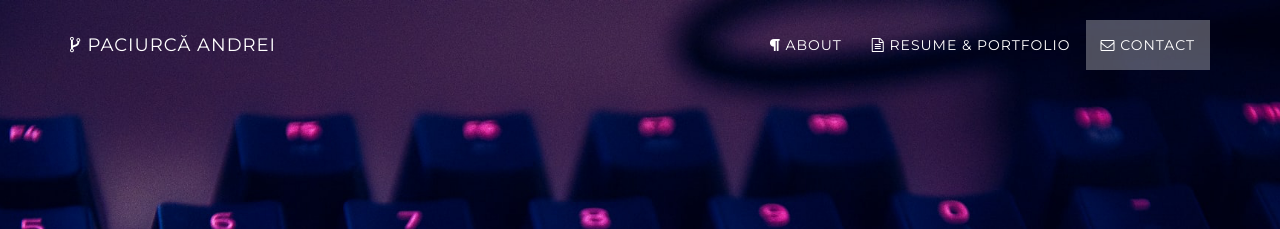
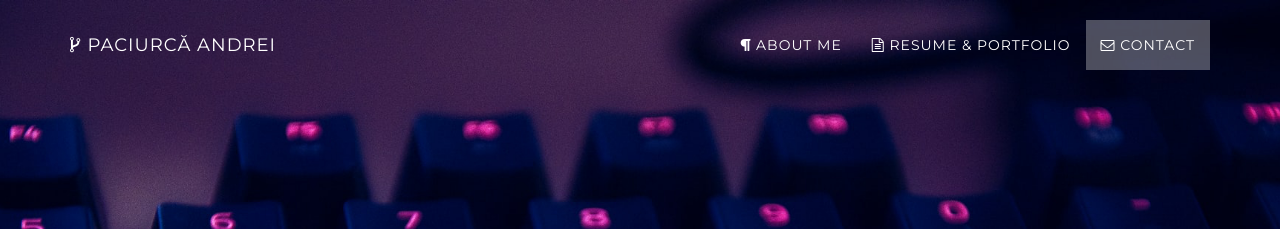
Before and after one commit to andreipaciurca/andreipaciurca.github.io, a Jekyll site: the page built from index.html, in a window 1280 px wide. Shown: the top 229 px of the page. Built offline with Jekyll 4.4.1, drawn with Linux system fonts in a browser that asks for light colours.

Commit message:
modified:   _includes/nav.html

```diff
--- a/_includes/nav.html
+++ b/_includes/nav.html
@@ -15,7 +15,7 @@
                         <a href="#page-top"></a>
                     </li>
                     <li>
-                        <a class="page-scroll" href="#about"><i class="fa fa-paragraph"></i> About</a>
+                        <a class="page-scroll" href="#about"><i class="fa fa-paragraph"></i> About Me</a>
                     </li>
                     <li>
                         <a class="page-scroll" href="#download"><i class="fa fa-file-text-o"></i> Resume & Portfolio</a>
```
